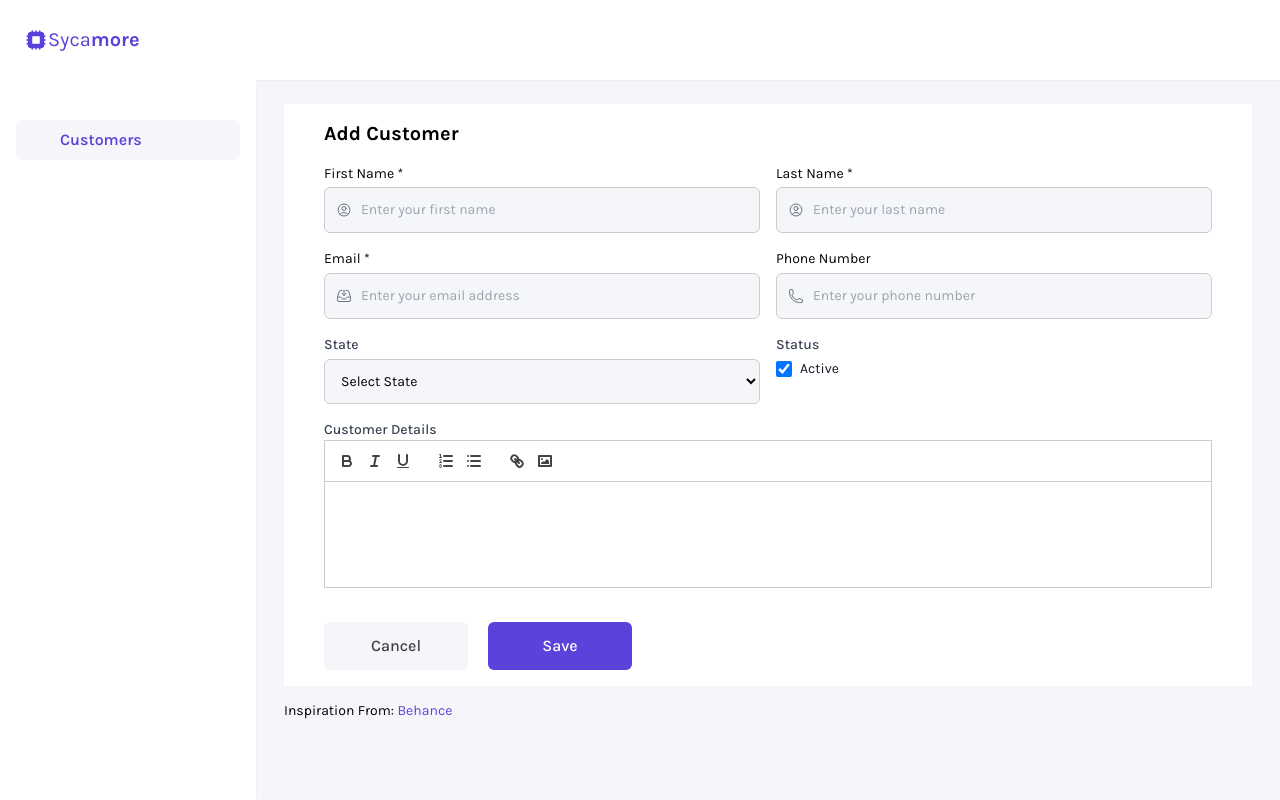
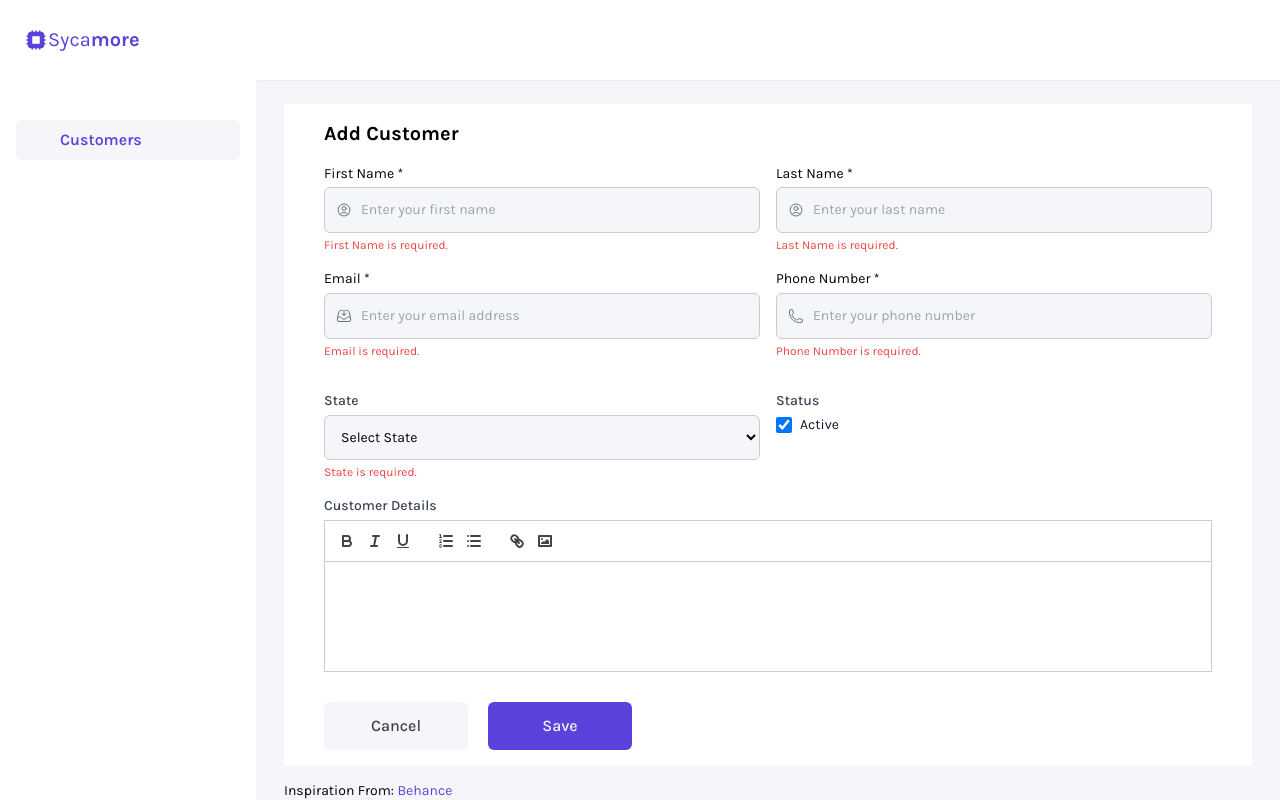
Before and after one commit to liannmaka/Custodia-Frontend, a Vue app: page / in a window 1280 px wide. Both pictures are taken after a click on the element "Add Customer". Built offline with nearby package versions, Linux system fonts and the light colour scheme; some icons are missing.

Commit message:
code clean up

```diff
--- a/src/components/AddCustomer.vue
+++ b/src/components/AddCustomer.vue
@@ -3,8 +3,9 @@
     <h2 class="text-xl font-bold">Add Customer</h2>
     <form @submit.prevent="saveCustomer()">
       <div class="grid grid-cols-2 gap-4 pt-4">
+        <div v-for="field in formFields">
           <Input
-          v-for="field in formFields"
+            v-if="!field.renderSeparately"
             :key="field.id"
             :label="field.label"
             :type="field.type"
@@ -12,11 +13,21 @@
             :required="field.required"
             :icon="field.icon"
             :variant="field.variant"
-          :placement="field.placement === 'start' ? field.placement : undefined"
+            :placement="
+              field.placement === 'start' ? field.placement : undefined
+            "
             :value="customer[field.model]"
             @input="(event: any) => handleInputChange(field.model, event.target.value)"
           />
-        <div>
+          <p
+            v-if="!field.renderSeparately && errors[field.model]"
+            class="text-red-500 text-xs mt-1"
+          >
+            {{ errors[field.model] }}
+          </p>
+        </div>
+
+        <div v-if="formFields.find((field) => field.model === 'state')">
           <label for="state" class="block text-sm font-medium text-gray-700"
             >State</label
           >
@@ -31,8 +42,12 @@
               {{ state }}
             </option>
           </select>
+          <p v-if="errors.state" class="text-red-500 text-xs mt-1">
+            {{ errors.state }}
+          </p>
         </div>
-        <div>
+
+        <div v-if="formFields.find((field) => field.model === 'state')">
           <label for="status" class="block text-sm font-medium text-gray-700"
             >Status</label
           >
@@ -52,7 +67,7 @@
         <div class="col-span-2">
           <label
             for="customer-details"
-            class="block text-sm font-medium text-gray-700"
+            class="block text-sm font-medium text-gray-700 mb-1"
             >Customer Details</label
           >
           <div ref="editor" id="customer-details" class="quill-editor"></div>
@@ -66,7 +81,9 @@
           Cancel
         </button>
         <button
-          class="bg-primary text-white" type="submit"
+          class="bg-primary text-white disabled:text-gray-100 disabled:cursor-not-allowed"
+          type="submit"
+          :disabled="!validateAll()"
         >
           Save
         </button>
@@ -76,7 +93,7 @@
 </template>
 
 <script setup lang="ts">
-import { ref, onMounted, reactive, type Component } from "vue";
+import { ref, onMounted, reactive } from "vue";
 import Quill from "quill";
 import "quill/dist/quill.snow.css";
 import Input from "./global/Input.vue";
@@ -84,21 +101,10 @@ import EmailIcon from "./icons/EmailIcon.vue";
 import PhoneIcon from "./icons/PhoneIcon.vue";
 import PersonIcon from "./icons/PersonIcon.vue";
 import { useCustomerStore } from "../store/customers";
-import { type CustomerDetails } from "../types/global";
+import type { CustomerDetails, FormField } from "../types/global";
+import { useValidation } from "./composition/validation";
 
-export interface FormField {
-  id: number;
-  model: keyof Customer;
-  label: string;
-  type: string;
-  placeholder: string;
-  required: boolean;
-  icon: Component;
-  placement?: "start" | "end";
-  variant: "primary" | "search";
-}
-
-type Customer = typeof customer;
+export type Customer = typeof customer;
 
 const { addCustomer } = useCustomerStore();
 
@@ -111,7 +117,6 @@ const customer = reactive<CustomerDetails>({
   status: true,
   details: "",
 });
-
 
 const states = [
   "Abia",
@@ -164,6 +169,7 @@ const formFields: FormField[] = [
     icon: PersonIcon,
     placement: "start",
     variant: "primary",
+    minLength: 2,
   },
   {
     id: 2,
@@ -175,6 +181,7 @@ const formFields: FormField[] = [
     icon: PersonIcon,
     placement: "start",
     variant: "primary",
+    minLength: 2,
   },
   {
     id: 3,
@@ -186,6 +193,7 @@ const formFields: FormField[] = [
     icon: EmailIcon,
     placement: "start",
     variant: "primary",
+    pattern: /^[^\s@]+@[^\s@]+\.[^\s@]+$/,
   },
   {
     id: 4,
@@ -193,13 +201,32 @@ const formFields: FormField[] = [
     label: "Phone Number",
     type: "tel",
     placeholder: "Enter your phone number",
-    required: false,
+    required: true,
     icon: PhoneIcon,
     placement: "start",
     variant: "primary",
   },
+  {
+    id: 5,
+    model: "state",
+    label: "State",
+    type: "select",
+    required: true,
+    options: states,
+    variant: "primary",
+    renderSeparately: true,
+  },
+  {
+    id: 6,
+    model: "status",
+    label: "Status",
+    type: "checkbox",
+    required: false,
+    variant: "primary",
+    renderSeparately: true,
+  },
 ];
-
+const { errors, validateAll } = useValidation(formFields, customer);
 const editorContent = ref("");
 const editor = ref<HTMLDivElement | null>(null);
 
@@ -225,8 +252,12 @@ onMounted(() => {
 });
 
 const saveCustomer = () => {
+  const isValid = validateAll();
+  if (!isValid) {
+    return;
+  }
   addCustomer(customer);
-  console.log('custmr-dets', customer)
+  console.log("custmr-dets", customer);
 };
 
 const handleInputChange = (field: keyof Customer, value: string | boolean) => {
--- /dev/null
+++ b/src/components/composition/validation.ts
@@ -0,0 +1,50 @@
+import { ref } from "vue";
+import { type FormField } from "../../types/global";
+
+export function useValidation(
+  formFields: FormField[],
+  formData: Record<string, any>
+) {
+  const errors = ref<Record<string, string | null>>({});
+
+  formFields.forEach((field) => {
+    errors.value[field.model] = null;
+  });
+
+  const validateField = (field: FormField, value: any) => {
+    if (field.required && !value) {
+      return `${field.label} is required.`;
+    }
+    if (field.minLength && value.length < field.minLength) {
+      return `${field.label} must be at least ${field.minLength} characters.`;
+    }
+    if (
+      field.pattern &&
+      typeof value === "string" &&
+      !field.pattern.test(value)
+    ) {
+      return `${field.label} is not valid.`;
+    }
+    return null;
+  };
+
+  const validateAll = (): boolean => {
+    let isValid = true;
+
+    formFields.forEach((field) => {
+      const error = validateField(field, formData[field.model]);
+      errors.value[field.model] = error;
+      if (error) {
+        isValid = false;
+      }
+    });
+
+    return isValid;
+  };
+
+  return {
+    errors,
+    validateField,
+    validateAll,
+  };
+}
--- a/src/components/dashboard-layout/CustomerTable.vue
+++ b/src/components/dashboard-layout/CustomerTable.vue
@@ -24,18 +24,7 @@
           />
         </div>
         <div class="overflow-x-auto">
-          <Table
-            :columns="productTitles"
-            :data="filteredCustomers"
-          />
-            <!-- :render-cell="(rowIndex, columnKey, rowData) => {
-              if(columnKey === 'actions') {
-                return (
-                  <div>actions</div>
-                )
-              }
-              return rowData[columnKey];
-            }" -->
+          <Table :columns="productTitles" :data="filteredCustomers" />
         </div>
       </div>
     </div>
@@ -104,49 +93,6 @@ const productTitles = [
     label: "ACTIONS",
   },
 ];
-
-const data = [
-  {
-    first_name: "Lilian",
-    last_name: "ogbuo",
-    email: "lilian@gmail.com",
-    phone_number: "07023456777",
-    state: "imo",
-    status: "active",
-  },
-  {
-    first_name: "Lilian",
-    last_name: "ogbuo",
-    email: "lilian@gmail.com",
-    phone_number: "07023456777",
-    state: "imo",
-    status: "active",
-  },
-  {
-    first_name: "Lilian",
-    last_name: "ogbuo",
-    email: "lilian@gmail.com",
-    phone_number: "07023456777",
-    state: "imo",
-    status: "active",
-  },
-  {
-    first_name: "Lilian",
-    last_name: "ogbuo",
-    email: "lilian@gmail.com",
-    phone_number: "07023456777",
-    state: "imo",
-    status: "active",
-  },
-  {
-    first_name: "Lilian",
-    last_name: "ogbuo",
-    email: "lilian@gmail.com",
-    phone_number: "07023456777",
-    state: "imo",
-    status: "active",
-  },
-];
 </script>
 
 <style scoped></style>
--- a/src/components/global/Input.vue
+++ b/src/components/global/Input.vue
@@ -1,15 +1,12 @@
 <template>
   <label class="w-full">
-    <div
-      class="mb-1 text-[var(--bice-blue)] text-sm leading-snug font-normal"
-    >
+    <div class="mb-1 text-[var(--bice-blue)] text-sm leading-snug font-normal">
       {{ label }}
       <span v-if="required">*</span>
     </div>
     <div class="relative flex items-center">
       <span
         v-if="icon && placement === 'start'"
-        @click="$emit('startIconClick')"
         class="absolute left-3 text-gray-500 cursor-pointer"
       >
         <component :is="icon" />
@@ -18,7 +15,7 @@
         :class="[
           icon && placement === 'start' ? 'pl-9' : '',
           variant === 'search' && 'bg-secondary',
-          variant === 'primary' && 'px-3'
+          variant === 'primary' && 'px-3',
         ]"
         :type="type"
         :placeholder="placeholder"
@@ -29,8 +26,7 @@
         spellCheck="false"
         autocomplete="on"
         class="w-full bg-secondary py-3 text-xs lg:text-sm rounded-md border-[1.5px] border-[#ccc] focus:ring-[#ccc] focus:ring-2 outline-none"
-        />
-        <!-- :value="modelValue" -->
+      />
     </div>
   </label>
 </template>
@@ -48,18 +44,12 @@ defineProps<{
   variant?: "primary" | "search";
   onChange?: (...args: any[]) => any;
   required?: boolean;
-  // modelValue: string;
 }>();
 
-// const emit = defineEmits(["startIconClick", "onChange", "update:modelValue"]);
 const emit = defineEmits(["startIconClick", "onChange"]);
 
 const handleOnChange = (event: Event) => {
   const value = (event.target as HTMLInputElement).value;
-
-  // emit("update:modelValue", value)
   emit("onChange", value);
-  // console.log(value)
 };
-
 </script>
--- a/src/components/global/QuillEditor.vue
+++ /dev/null
@@ -1,51 +0,0 @@
-<template>
-  <div>
-    <div ref="editor" class="quill-editor"></div>
-  </div>
-</template>
-
-<script setup lang="ts">
-import { ref, onMounted } from 'vue';
-import Quill from 'quill';
-import 'quill/dist/quill.snow.css'; // Or another Quill theme if desired
-
-const props = defineProps({
-  modelValue: {
-    type: String,
-    required: true,
-  },
-});
-
-const emit = defineEmits(['update:modelValue']);
-
-const editor = ref<HTMLDivElement | null>(null);
-
-onMounted(() => {
-  if (editor.value) {
-    const quill = new Quill(editor.value, {
-      theme: 'snow',
-      modules: {
-        toolbar: [
-          ['bold', 'italic', 'underline'],
-          [{ list: 'ordered' }, { list: 'bullet' }],
-          ['link', 'image'],
-        ],
-      },
-    });
-
-    // Set initial content
-    quill.root.innerHTML = props.modelValue;
-
-    // Listen for text change and emit updates
-    quill.on('text-change', () => {
-      emit('update:modelValue', quill.root.innerHTML);
-    });
-  }
-});
-</script>
-
-<style>
-.quill-editor {
-  height: 300px; /* Set height as needed */
-}
-</style>
--- a/src/types/global.ts
+++ b/src/types/global.ts
@@ -1,5 +1,8 @@
+import { type Component } from "vue";
+import { type Customer } from "../components/AddCustomer.vue";
+
 export interface CustomerDetails {
-    id?: string
+  id?: string;
   first_name: string;
   last_name: string;
   email: string;
@@ -8,3 +11,21 @@ export interface CustomerDetails {
   status: boolean;
   details: string;
 }
+
+export interface FormField {
+  id: number;
+  model: keyof Customer;
+  label: string;
+  type: "text" | "email" | "tel" | "checkbox" | "select";
+  placeholder?: string;
+  required: boolean;
+  icon?: Component;
+  placement?: "start" | "end";
+  variant: "primary" | "search";
+  minLength?: number;
+  options?: string[];
+  pattern?: RegExp;
+  maxLength?: number;
+  customValidationMessage?: string;
+  renderSeparately?: boolean;
+}
```
Also changed, not shown: src/components/dashboard-layout/SideBar.vue (+5 -3 lines), src/components/global/Table.vue (+14 -11 lines), src/store/customers.ts (+25 -12 lines), src/components/composition/getNigeriaState.ts (added), src/components/dashboard-layout/Header.vue (indentation only), src/style.css (line endings or trailing spaces). Lines whose indentation alone changed are shown as unchanged.
